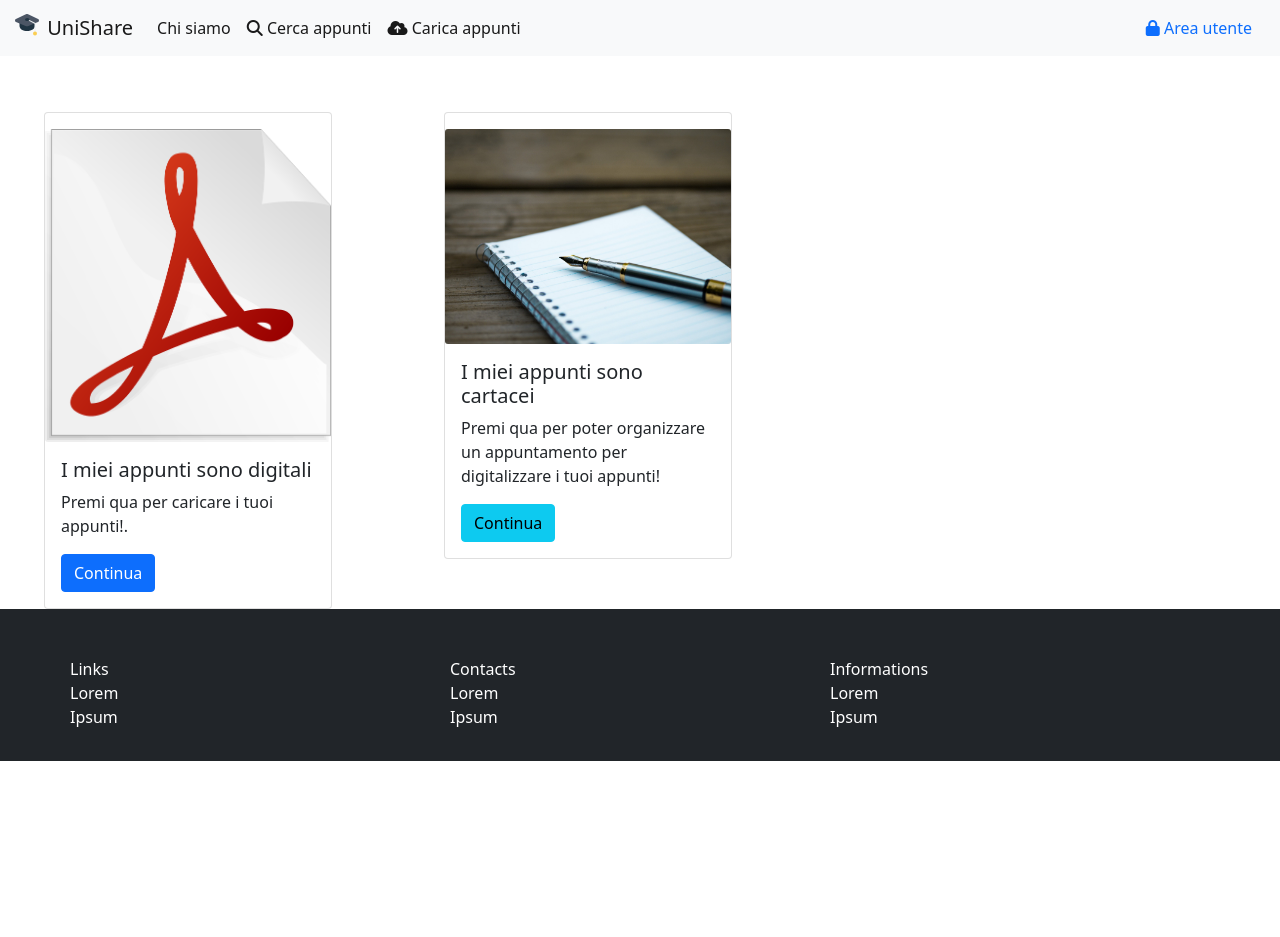
After one commit to marcoSanti/esercitazioni-tweb-2021-2022, a PHP site: page /upload.php in a window 1280 px wide. The commit adds this page. Run offline with PHP 8.4, Linux system fonts and the light colour scheme; some libraries are stand-ins or nearby versions.

Commit message:
continued work

```diff
--- a/Progetto finale/uniShare/header.html
+++ b/Progetto finale/uniShare/header.html
@@ -8,5 +8,6 @@
     <link href="https://cdn.jsdelivr.net/npm/bootstrap@5.0.2/dist/css/bootstrap.min.css" rel="stylesheet" integrity="sha384-EVSTQN3/azprG1Anm3QDgpJLIm9Nao0Yz1ztcQTwFspd3yD65VohhpuuCOmLASjC" crossorigin="anonymous">
     <link href="./src/css/custom.css" rel="stylesheet" >
     <link rel="icon" type="image/png" href="src/media/favicon.png">
-    <title>uniShare</title>
+    <script src="https://kit.fontawesome.com/cd6c79945a.js" crossorigin="anonymous"></script> <!-- icons on my website! -->
+    <title>UniShare</title>
 </head>
--- a/Progetto finale/uniShare/index.php
+++ b/Progetto finale/uniShare/index.php
@@ -9,7 +9,7 @@ include "navbar.php";
             <div class="d-flex align-items-center justify-content-center min-vh-100" id="HomePageCarousel" />
             <div class="input-group input-group-lg" id="HomePageSearchFormCarousel">
                 <input type="text" class="form-control" placeholder="Cerca per nome, scuola, autore ecc..." aria-describedby="basic-addon2">
-                <span class="btn btn-success" id="basic-addon2">Cerca</span>
+                <span class="btn btn-success" id="basic-addon2"><i class="fas fa-search"></i> Cerca</span>
             </div>
         </div>
     </div>
--- a/Progetto finale/uniShare/navbar.php
+++ b/Progetto finale/uniShare/navbar.php
@@ -2,7 +2,7 @@
     <div class="container-fluid">
         <a class="navbar-brand" href="./">
             <img src="src/media/logo.svg" alt="" width="30" height="24" class="d-inline-block align-text-top">
-            uniShare
+            UniShare
         </a>
         <button class="navbar-toggler" type="button" data-bs-toggle="collapse" data-bs-target="#navbarSupportedContent" aria-controls="navbarSupportedContent" aria-expanded="false" aria-label="Toggle navigation">
             <span class="navbar-toggler-icon"></span>
@@ -13,10 +13,10 @@
                     <a class="nav-link active" aria-current="page" href="./#homePageWho">Chi siamo</a>
                 </li>
                 <li class="nav-item">
-                    <a class="nav-link active" aria-current="page" href="search.php">Cerca appunti</a>
+                    <a class="nav-link active" aria-current="page" href="search.php"><i class="fas fa-search"></i> Cerca appunti</a>
                 </li>
                 <li class="nav-item">
-                    <a class="nav-link active" aria-current="page" href="#">Carica appunti</a>
+                    <a class="nav-link active" aria-current="page" href="./upload.php"><i class="fas fa-cloud-upload-alt"></i> Carica appunti</a>
                 </li>
 
 
@@ -26,7 +26,7 @@
             </ul>
             <span class="d-flex">
                 <span class="nav-item">
-                    <a class="nav-link active" aria-current="page" href="#">Accedi / Registrati</a>
+                    <a class="nav-link active" aria-current="page" href="#"><i class="fas fa-lock"></i> Area utente</a>
                 </span>
                 <!--
                 <span class="nav-item dropdown">
--- a/Progetto finale/uniShare/src/css/custom.css
+++ b/Progetto finale/uniShare/src/css/custom.css
@@ -1,3 +1,7 @@
+
+html{
+    margin-bottom: 11em;
+}
 
 #HomePageCarousel{
     background:linear-gradient(0deg, rgba(0, 0, 0, 0.5), rgba(0, 0, 0, 0.5)), url("../media/homeBg.jpg");
@@ -11,13 +15,55 @@
 #pageFooter{
     padding-bottom: 2em;
     padding-top: 3em;
-    position: relative;
-    bottom: 0;
+    margin: 0 auto;
 }
 
 #SearchPageContainer{
-    margin-top: 50px;
+    margin-top: 80px;
+    margin-left: 10px;
 }
 #SearchPageFilterOptions{
-    width: 5em !important;
+    border: 1px solid #ced4da;
+    border-radius: 3px;
+    padding: 1em;
+    margin-top:5em;
 }
+
+#SearchPageFilterOptions button{
+    width: 100%;
+    margin-top: 20px;
+}
+
+#SearchPageFilterOptions>div{
+    margin-top: 20px;
+}
+
+#SearchPageSearchDocument{
+    width: 100%;
+}
+
+#SearchPageSecondCol{
+    margin-right: 2em;
+}
+
+.card{
+    margin-left: 2em;
+    margin-top: 2em;
+    width: 18rem;
+}
+
+.card > img{
+    margin-top: 1em;
+    border-radius: 3px;
+}
+
+#SearchPageCardBox{
+    margin-bottom: 2em;
+}
+
+#UploadPageDocumentForm{
+    width: 50em;
+    margin-right: 0px;
+    margin-left: 0px;
+    margin-top: 80px;
+}
--- /dev/null
+++ b/Progetto finale/uniShare/upload.php
@@ -0,0 +1,33 @@
+<?php
+include "header.html";
+include "navbar.php";
+?>
+
+    <div class="row" id="UploadPageDocumentForm">
+        <div class="col">
+            <div class="card">
+                <img src="./src/media/pdf.png" class="card-img-top" alt="...">
+                <div class="card-body">
+                    <h5 class="card-title">I miei appunti sono digitali</h5>
+                    <p class="card-text">Premi qua per caricare i tuoi appunti!.</p>
+                    <a href="#" class="btn btn-primary">Continua</a>
+                </div>
+            </div>
+        </div>
+        <div class="col">
+            <div class="card" >
+                <img src="./src/media/notes.jpg" class="card-img-top" alt="...">
+                <div class="card-body">
+                    <h5 class="card-title">I miei appunti sono cartacei</h5>
+                    <p class="card-text">Premi qua per poter organizzare un appuntamento per digitalizzare i tuoi appunti!</p>
+                    <a href="#" class="btn btn-info">Continua</a>
+                </div>
+            </div>
+        </div>
+    </div>
+
+
+
+<?PHP
+include "footer.html";
+?>
```
Also changed, not shown: Progetto finale/uniShare/search.php (+73 -19 lines), Progetto finale/uniShare/src/media/notes.jpg (added), Progetto finale/uniShare/src/media/pdf.png (added).
